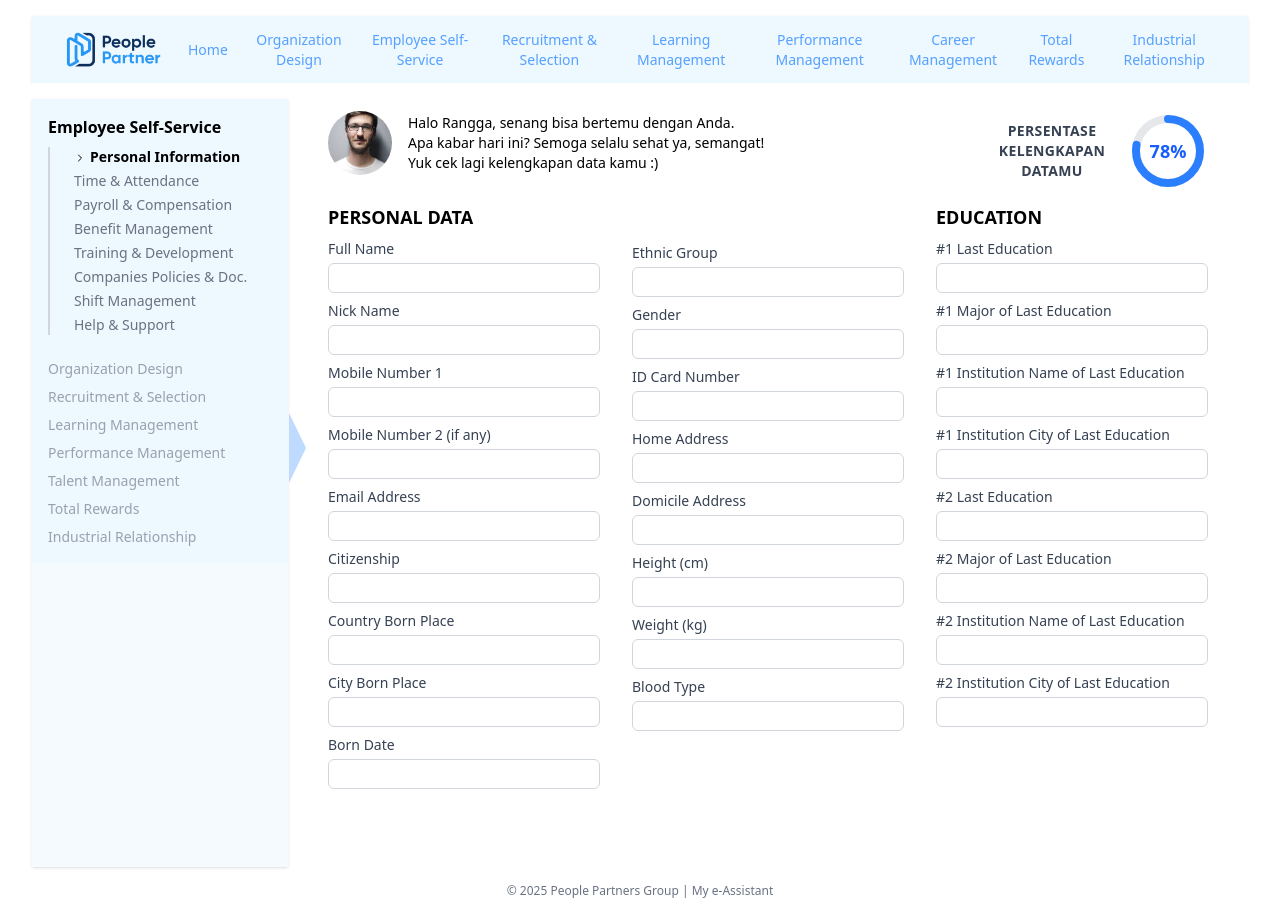
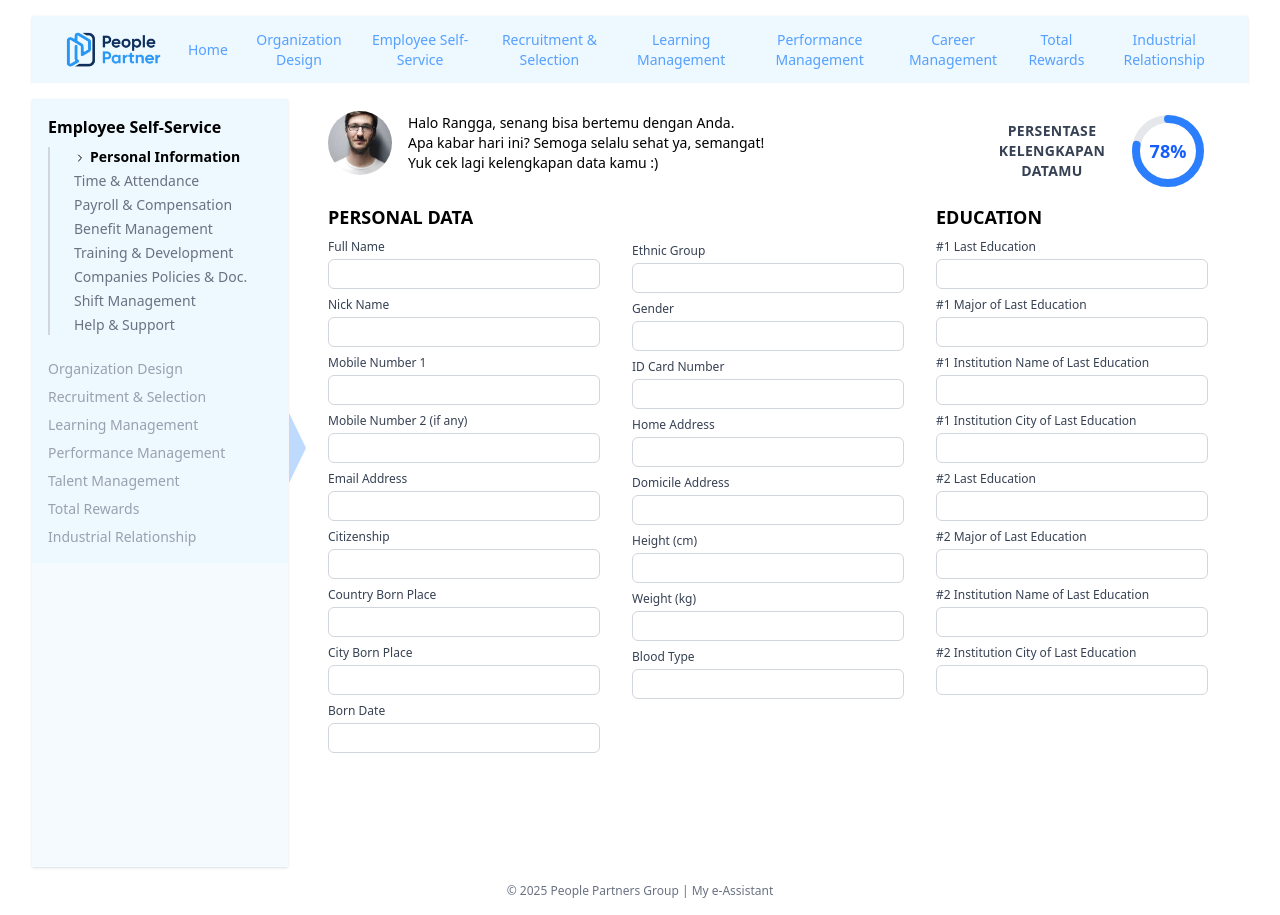
Before and after one commit to logikasistembisnis/fe-hrms, a Next.js app: page /employee-self-service/information in a window 1280 px wide. Built offline with nearby package versions, Linux system fonts and the light colour scheme.

Commit message:
update size label

```diff
--- a/src/components/information/InputField.tsx
+++ b/src/components/information/InputField.tsx
@@ -10,7 +10,7 @@ interface InputFieldProps {
 export default function InputField({ label, type = "text", value, onChange }: InputFieldProps) {
   return (
     <div className="flex flex-col">
-      <label className="text-sm font-medium mb-1 text-gray-700">{label}</label>
+      <label className="text-xs font-medium mb-1 text-gray-700">{label}</label>
       <input
         type={type}
         value={value}
```
